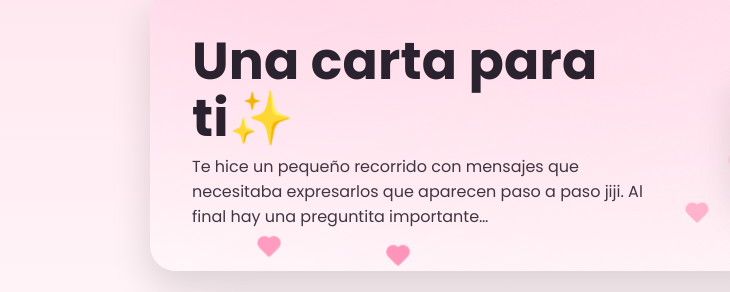
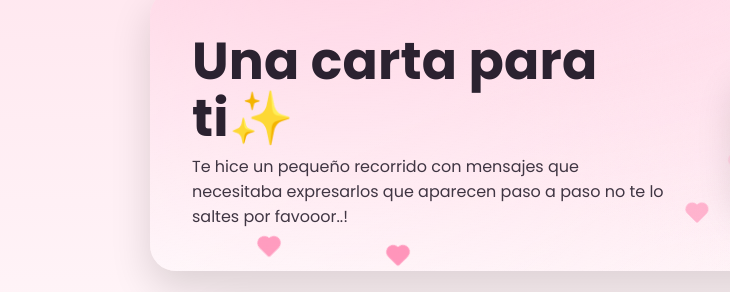
Before and after one commit to MSAP26/ParaNaty, a plain HTML site: page index.html in a window 1280 px wide. Shown: the part 38-330 px from the top of the page, 0-730 px from the left. Drawn offline with Linux system fonts and the light colour scheme.

Commit message:
Cambios Texto

```diff
--- a/index.html
+++ b/index.html
@@ -318,7 +318,7 @@
                 stitch: "resources/Stitch.png",
                 rapunzel: "resources/Pascal.png"
             },
-            playfulNoTexts: ["¿Segura que no? 😳", "Piensa en nuestras llamadas… ❤️", "Uy, ese botón se mueve 👀", "Ok, pero mira estos ojitos 🥺", "Ya no juego… (sí juego) 😝"]
+            playfulNoTexts: ["¿Segura que no? 😳", "Piensa en nuestras llamadas… ❤️", "Uy, ese botón se mueve 👀", "Me caes mal..🙃", "Natiii...😾", "Basta bastaaa", "Ok, pero mira estos ojitos 🥺", "Ya no juego… (sí juego) 😝"]
         };
     </script>
 
@@ -326,9 +326,7 @@
         <div class="hero-inner">
             <div>
                 <h1>Una carta para ti✨</h1>
-                <p>Te hice un pequeño recorrido con mensajes que necesitaba expresarlos que aparecen paso a paso jiji.
-                    Al final hay una preguntita
-                    importante…</p>
+                <p>Te hice un pequeño recorrido con mensajes que necesitaba expresarlos que aparecen paso a paso no te lo saltes por favooor..!</p>
             </div>
             <figure class="sticker" aria-label="Stitch y Rapunzel">
                 <img id="imgStitch" src="resources/Stitch.png" alt="Stitch" />
```
